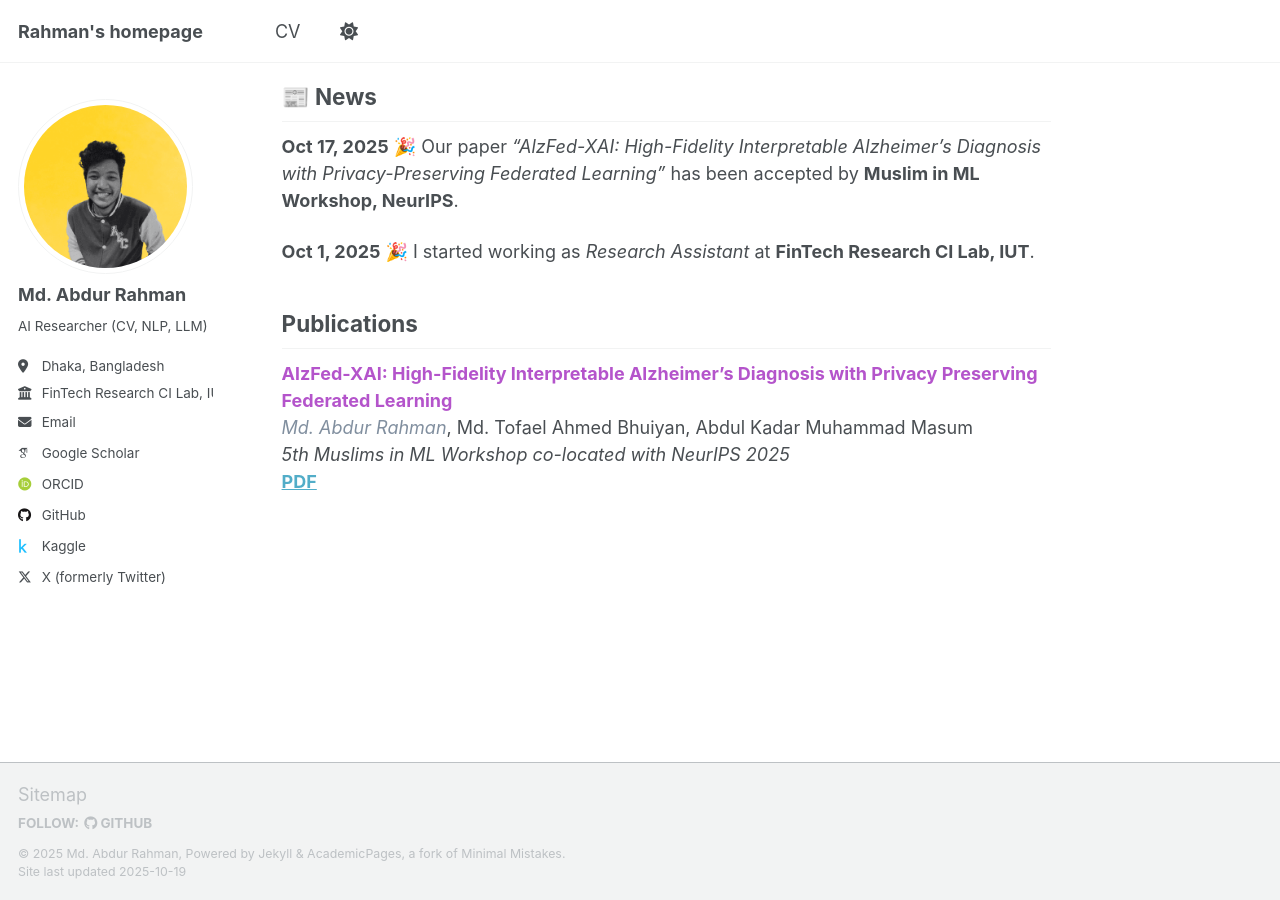
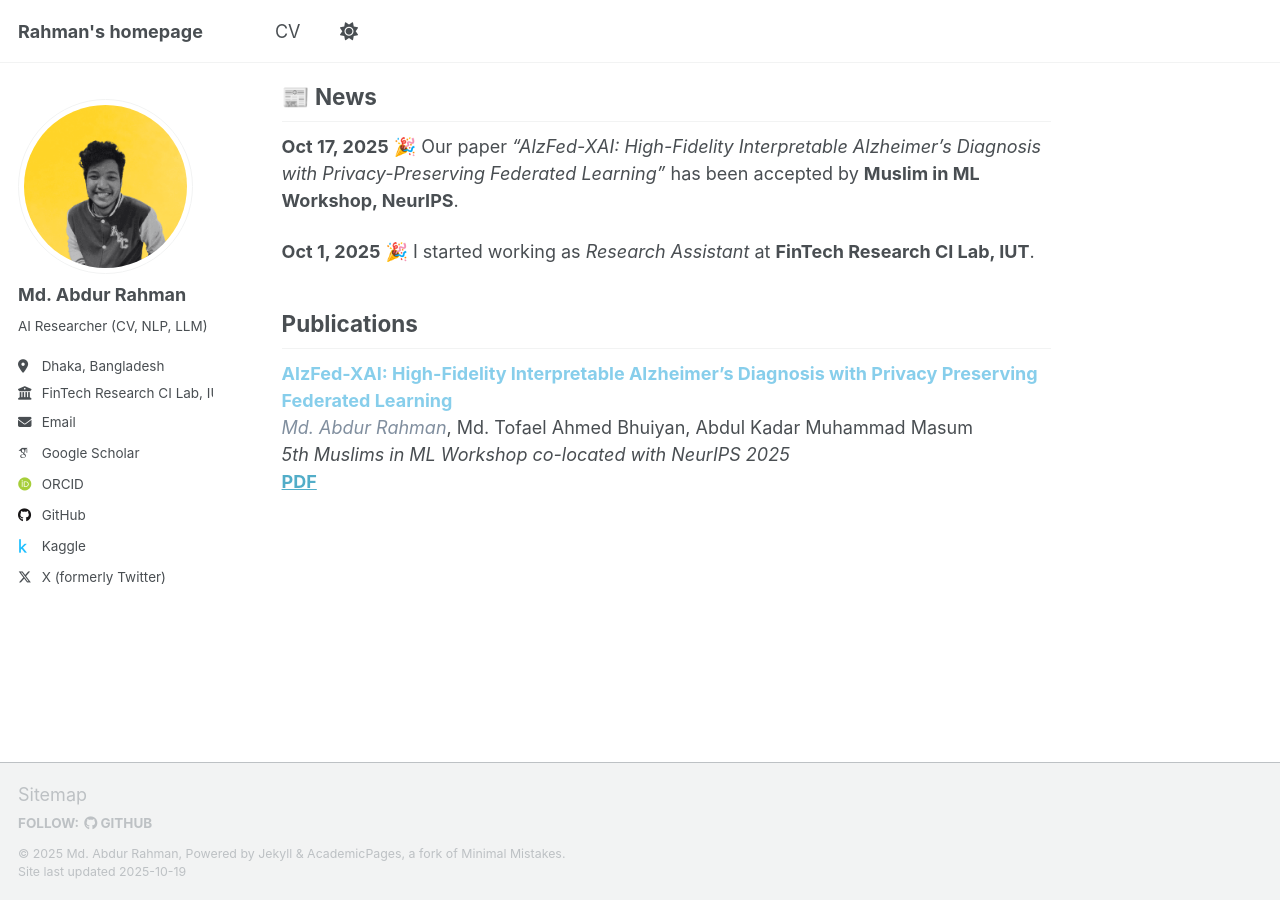
Before and after one commit to borhanitrash/borhanitrash.github.io, a Jekyll site: the page built from _pages/about.md, in a window 1280 px wide and 900 px high, scrolled down 510 px. Built offline with Jekyll 4.4.1, drawn with Linux system fonts in a browser that asks for light colours; some web fonts are replaced; a script that is not in the unit is left out.

Commit message:
Update publication styling in about.md

```diff
--- a/_pages/about.md
+++ b/_pages/about.md
@@ -27,7 +27,7 @@ My current goal is to publish impactful research papers in **top-tier CORE A*/A
 
 ## Publications
 
-<span style="color:#B454CB;">**AlzFed-XAI: High-Fidelity Interpretable Alzheimer’s Diagnosis with Privacy Preserving Federated Learning**</span>
+<span style="color:skyblue;">**AlzFed-XAI: High-Fidelity Interpretable Alzheimer’s Diagnosis with Privacy Preserving Federated Learning**</span>
 <span style="color:#818F9F;">*Md. Abdur Rahman*</span>, Md. Tofael Ahmed Bhuiyan, Abdul Kadar Muhammad Masum
 *5th Muslims in ML Workshop co-located with NeurIPS 2025*
 [**PDF**](/files/AlzFed_XAI.pdf)
```
